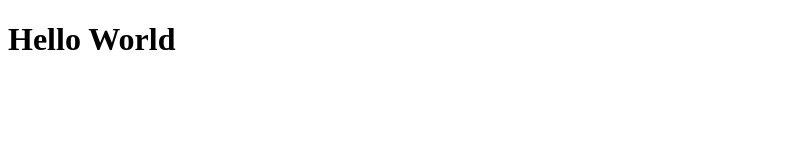
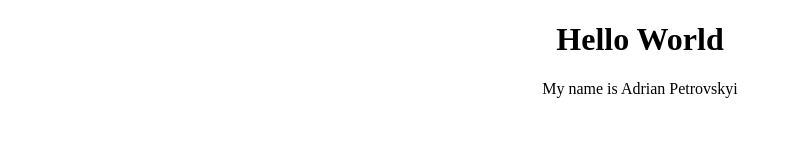
Before and after one commit to 777-Adrian-777/hello-world, a plain HTML site: page index.html in a window 1280 px wide. Shown: the whole page, without its empty margins (0-793 px from the left). Drawn offline with Linux system fonts and the light colour scheme.

Commit message:
Update index.html

```diff
--- a/index.html
+++ b/index.html
@@ -4,6 +4,7 @@
     <title>Hello World</title>
   </head>
   <body>
-    <h1>Hello World</h1>
+    <h1 align="center">Hello World</h1>
+    <p align="center">My name is Adrian Petrovskyi</p>
   </body>
 </html>
```
